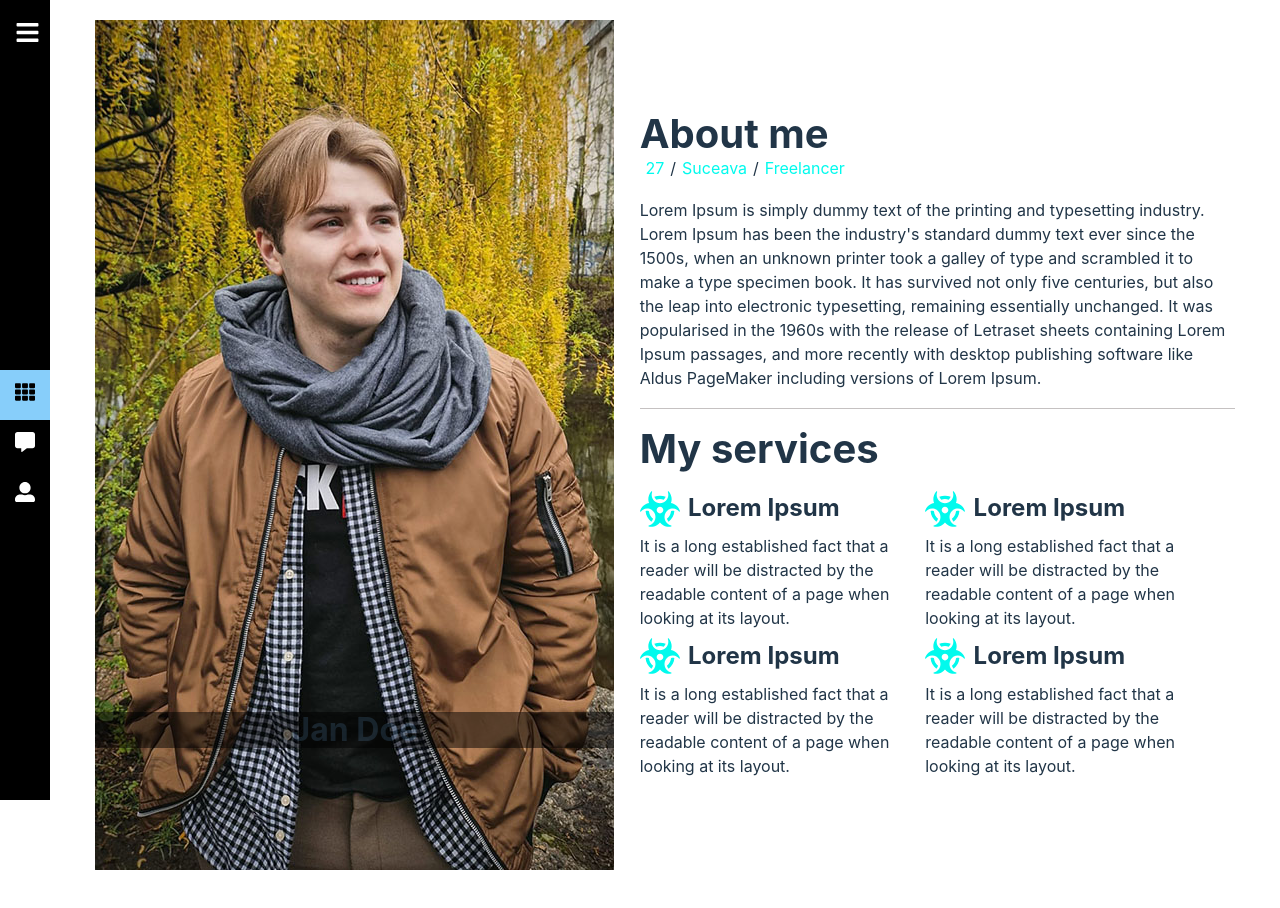
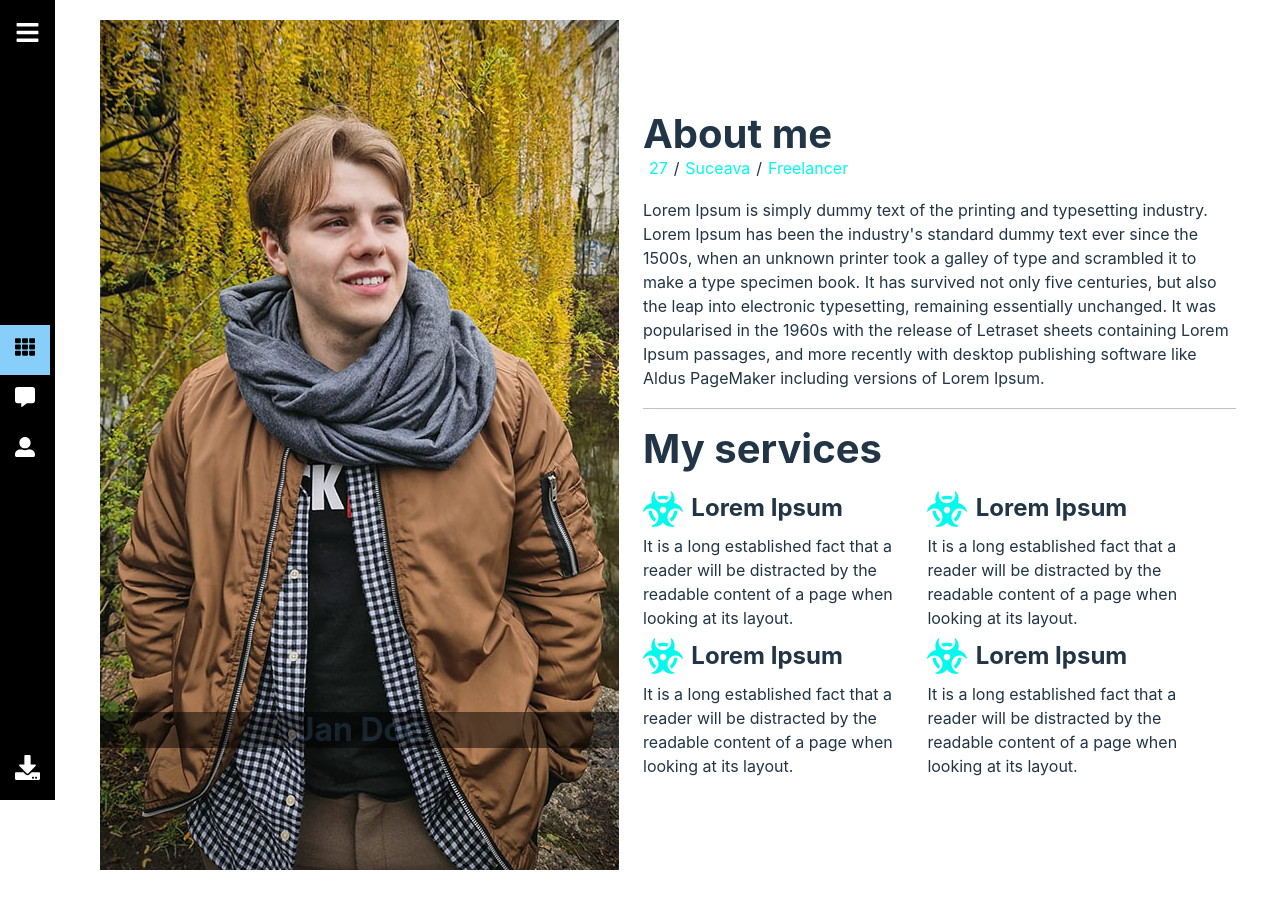
Before and after one commit to alxsrccnt-dot/curriculum-vitae, a React (Vite) app: page / in a window 1280 px wide. Shown: the top 908 px of the page. Built offline with nearby package versions, Linux system fonts and the light colour scheme.

Commit message:
fix sidebar

```diff
--- a/src/components/Sidebar.jsx
+++ b/src/components/Sidebar.jsx
@@ -31,14 +31,14 @@ const Sidebar = ({children}) => {
     ]
     return (
         <div className="container">
-           <div style={{width: isOpen ? "200px" : "50px"}} className="sidebar">
+           <div style={{width: isOpen ? "200px" : "55px"}} className="sidebar">
                <div className="top_section">
                    <h1 style={{display: isOpen ? "block" : "none"}} className="logo">Logo</h1>
                    <div style={{marginLeft: isOpen ? "50px" : "0px"}} className="bars">
                        <FaBars onClick={toggle}/>
                    </div>
                </div>
-               <div className='sidebar-items'>
+               <div className='sidebar-items' style={{height: isOpen ? 'calc(100% - 150px)' : 'calc(100% - 130px)'}}>
                {
                    menuItem.map((item, index)=>(
                        <NavLink to={item.path} key={index} className="link" activeclassname="active">
@@ -49,10 +49,10 @@ const Sidebar = ({children}) => {
                }
                 </div>
                 <div className="bottom_section">
-                   <h1 display="block">Download resume</h1>
-                   <div style={{marginLeft: isOpen ? "50px" : "0px"}} className="bars">
+                   <div style={{marginRight: isOpen ? "20px" : "0px"}} className="download">
                        <FaDownload/>
                    </div>
+                   <h1 style={{display: isOpen ? "block" : "none"}}>Resume</h1>
                </div>
            </div>
            <main>{children}</main>
--- a/src/styles/App.css
+++ b/src/styles/App.css
@@ -25,6 +25,20 @@ main{
   align-items:center;
   padding:20px 15px;
 }
+
+.sidebar-items{
+  height: calc(100% - 130px);
+  display: flex;
+  justify-content: center;
+  align-items: flex-start;
+  flex-direction: column;
+}
+
+.bottom_section{
+  display: flex;
+  align-items:center;
+  padding:20px 15px;
+}
 .logo{
   font-size: 30px;
 }
@@ -32,6 +46,11 @@ main{
   display: flex;
   font-size: 25px;
   margin-left: 50px;
+}
+.download{
+  display: flex;
+  font-size: 25px;
+  margin-right : 50px;
 }
 .link{
   display: flex;
@@ -52,11 +71,3 @@ main{
 .icon, .link_text{
   font-size: 20px;
 }
-
-.sidebar-items{
-  height: 95%;;
-  display: flex;
-  justify-content: center;
-  align-items: flex-start;
-  flex-direction: column;
-}
```
